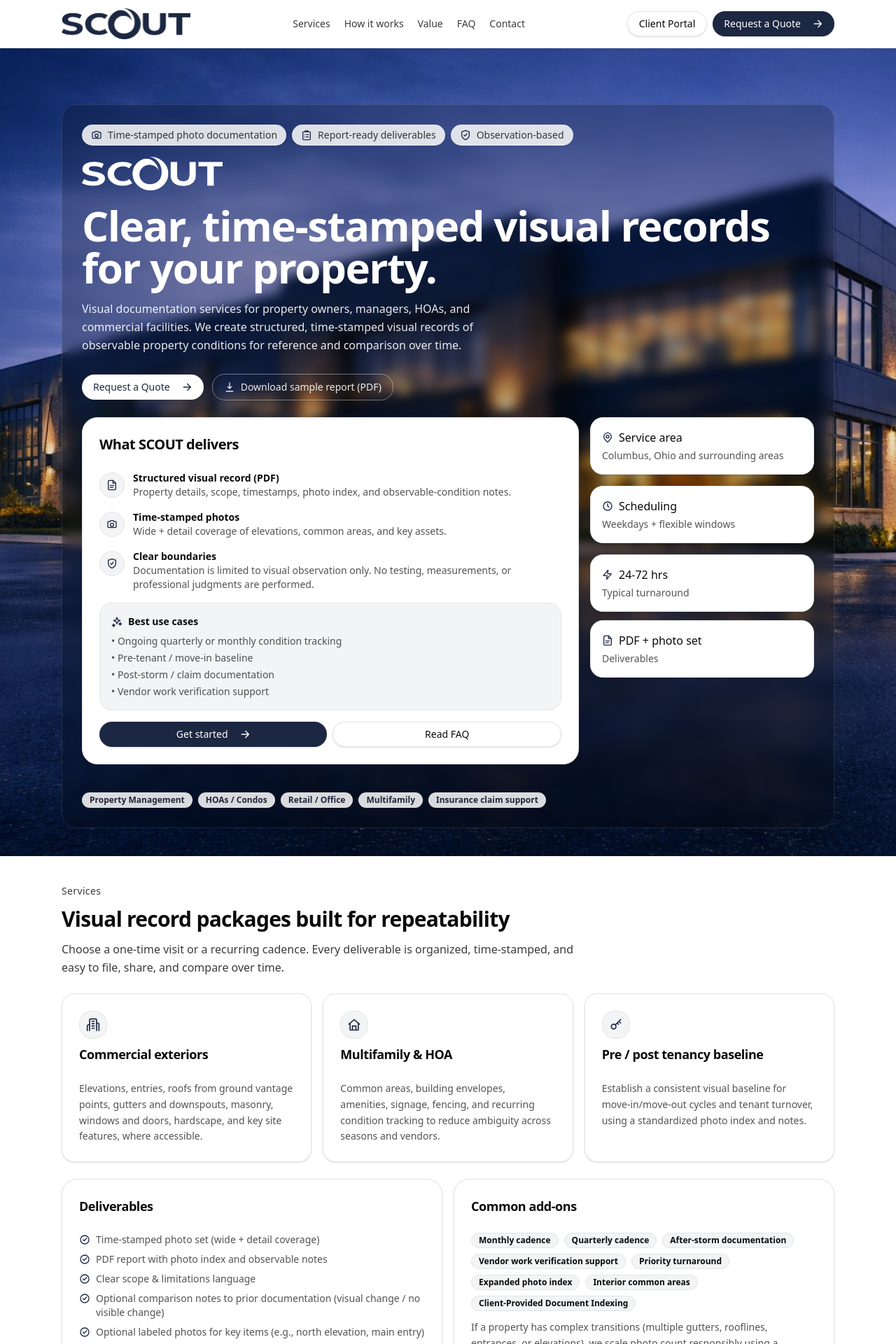
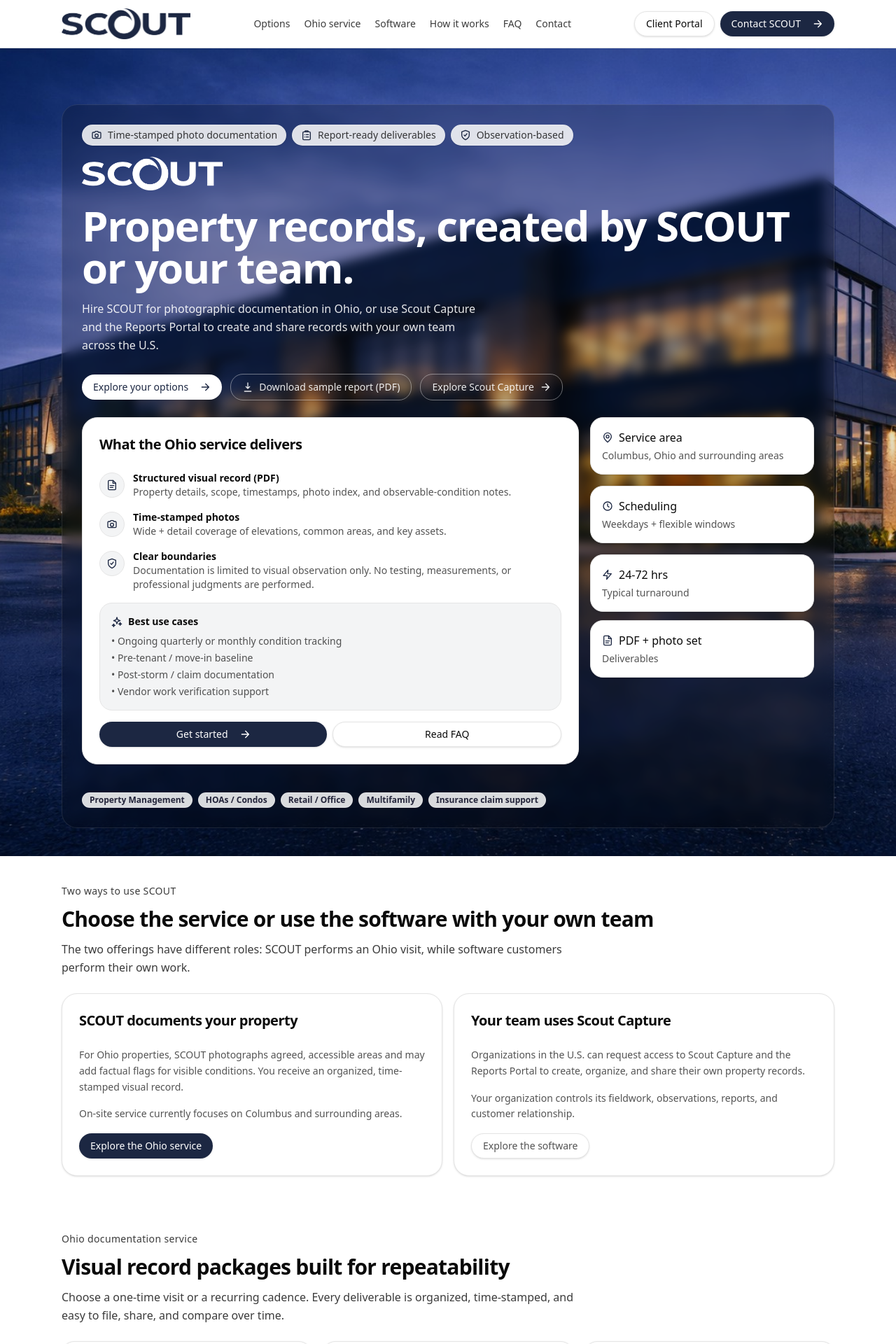
Before and after one commit to bennettb15/scout-site, a React (Vite) app: page / in a window 1280 px wide. Shown: the top 1920 px of the page at 70% size. Built offline with nearby package versions, Linux system fonts and the light colour scheme.

Commit message:
Present Ohio service and U.S. software offerings

```diff
--- a/api/contact.js
+++ b/api/contact.js
@@ -41,6 +41,7 @@ export default async function handler(req, res) {
 
     // Include ALL fields your frontend sends (safe even if unused)
     const {
+      interest,
       name,
       company,
       propertyAddress,
@@ -58,6 +59,7 @@ export default async function handler(req, res) {
     }
 
     const safeName = escapeHtml(String(name).trim()).slice(0, 120);
+    const safeInterest = escapeHtml(String(interest || "General inquiry").trim()).slice(0, 120);
     const safeCompany = escapeHtml(String(company || "").trim()).slice(0, 200);
     const safeEmail = escapeHtml(String(email).trim()).slice(0, 200);
     const safePhone = escapeHtml(String(phone || "").trim()).slice(0, 40);
@@ -82,6 +84,7 @@ html: `
     <h2>New Contact Form Submission</h2>
 
     <p><strong>Name:</strong> ${safeName}</p>
+    <p><strong>Interest:</strong> ${safeInterest}</p>
     <p><strong>Email:</strong> ${safeEmail}</p>
     ${safePhone ? `<p><strong>Phone:</strong> ${safePhone}</p>` : ""}
     ${safeCompany ? `<p><strong>Company / HOA:</strong> ${safeCompany}</p>` : ""}
--- a/index.html
+++ b/index.html
@@ -18,7 +18,7 @@
 
     <meta name="theme-color" content="#343655" />
     <meta name="viewport" content="width=device-width, initial-scale=1.0" />
-    <title>SCOUT | Visual Property Records</title>
+    <title>SCOUT | Property Documentation Service &amp; Software</title>
   </head>
   <body>
     <div id="root"></div>
--- a/src/ScoutMarketingSite.jsx
+++ b/src/ScoutMarketingSite.jsx
@@ -50,8 +50,8 @@ import {
 const BRAND = {
   name: "SCOUT",
   tagline: "Observe & Report",
-  descriptor: "Visual documentation services",
-  siteTitle: "SCOUT | Visual Property Records",
+  descriptor: "Property documentation service and software",
+  siteTitle: "SCOUT | Property Documentation Service & Software",
 
   // Matched to your navy mark
   brandNavy: "#1C2742",
@@ -67,7 +67,7 @@ const BRAND = {
   serviceArea: "Columbus, Ohio and surrounding areas",
   phone: "(614) 321-9845",
   email: "hello@scoutclear.com",
-  ctaPrimary: "Request a Quote",
+  ctaPrimary: "Contact SCOUT",
   ctaSecondary: "See How It Works",
   sampleReportLabel: "Download sample report (PDF)",
   sampleReportHref: "/scout-sample-report.pdf",
@@ -251,6 +251,7 @@ useEffect(() => {
   };
 
   const [form, setForm] = useState({
+  interest: "Ohio documentation service",
   name: "",
   company: "",
   email: "",
@@ -271,6 +272,7 @@ async function handleContactSubmit(e) {
 
   try {
     const payload = {
+      interest: form.interest,
       name: form.name,
       company: form.company,
       email: form.email,
@@ -290,6 +292,7 @@ async function handleContactSubmit(e) {
 
     setStatus("success");
     setForm({
+      interest: "Ohio documentation service",
       name: "",
       company: "",
       email: "",
@@ -306,9 +309,10 @@ async function handleContactSubmit(e) {
 
 
    const nav = [
-  { label: "Services", href: "#services" },
+  { label: "Options", href: "#options" },
+  { label: "Ohio service", href: "#services" },
+  { label: "Software", href: "#software" },
   { label: "How it works", href: "#how" },
-  { label: "Value", href: "#value" },
   { label: "FAQ", href: "#faq" },
   { label: "Contact", href: "#contact" },
 ];
@@ -467,24 +471,22 @@ async function handleContactSubmit(e) {
 
               <h1 className="text-3xl font-semibold tracking-tight text-white md:text-6xl">
 
-                Clear, time-stamped visual records for your property.
+                Property records, created by SCOUT or your team.
               </h1>
 
               <p className="mt-4 max-w-xl text-base font-medium leading-relaxed text-white/90">
 
 
-                {BRAND.descriptor} for property owners, managers, HOAs, and
-                commercial facilities. We create structured, time-stamped visual
-                records of observable property conditions for reference and comparison over time.
+                Hire SCOUT for photographic documentation in Ohio, or use Scout Capture and the Reports Portal to create and share records with your own team across the U.S.
               </p>
 
               <div className="mt-7 flex flex-col gap-3 sm:flex-row sm:items-center">
                 <Button
                   className="rounded-2xl bg-white text-[var(--brand)] hover:bg-white/90"
-                  onClick={() => scrollToSection("#contact")}
+                  onClick={() => scrollToSection("#options")}
 
                 >
-                  {BRAND.ctaPrimary}
+                  Explore your options
                   <ArrowRight className="ml-2 h-4 w-4" />
                 </Button>
 
@@ -506,6 +508,14 @@ async function handleContactSubmit(e) {
   <Download className="h-4 w-4 text-white/90" />
                   {BRAND.sampleReportLabel}
                 </a>
+                <button
+                  type="button"
+                  onClick={() => scrollToSection("#software")}
+                  className="inline-flex items-center justify-center gap-2 rounded-2xl border border-white/40 bg-transparent px-4 py-2 text-sm font-medium text-white/90 shadow-sm hover:bg-white/10"
+                >
+                  Explore Scout Capture
+                  <ArrowRight className="h-4 w-4" />
+                </button>
               </div>
 
               {/*<div className="mt-8 grid grid-cols-2 gap-3 sm:grid-cols-3">
@@ -521,7 +531,7 @@ async function handleContactSubmit(e) {
 
               <Card className="rounded-3xl shadow-sm">
                 <CardHeader>
-                  <CardTitle className="text-xl">What SCOUT delivers</CardTitle>
+                  <CardTitle className="text-xl">What the Ohio service delivers</CardTitle>
                 </CardHeader>
                 <CardContent className="space-y-4">
                   <div className="flex items-start gap-3">
@@ -676,8 +686,34 @@ async function handleContactSubmit(e) {
       </header>
 
       <Section
+        id="options"
+        eyebrow="Two ways to use SCOUT"
+        title="Choose the service or use the software with your own team"
+        subtitle="The two offerings have different roles: SCOUT performs an Ohio visit, while software customers perform their own work."
+      >
+        <div className="grid gap-4 md:grid-cols-2">
+          <Card className="rounded-3xl shadow-sm">
+            <CardHeader><CardTitle className="text-xl">SCOUT documents your property</CardTitle></CardHeader>
+            <CardContent className="space-y-4 text-sm leading-relaxed text-foreground/70">
+              <p>For Ohio properties, SCOUT photographs agreed, accessible areas and may add factual flags for visible conditions. You receive an organized, time-stamped visual record.</p>
+              <p>On-site service currently focuses on Columbus and surrounding areas.</p>
+              <Button className="rounded-2xl bg-[var(--brand)] text-white hover:opacity-90" onClick={() => scrollToSection("#services")}>Explore the Ohio service</Button>
+            </CardContent>
+          </Card>
+          <Card className="rounded-3xl shadow-sm">
+            <CardHeader><CardTitle className="text-xl">Your team uses Scout Capture</CardTitle></CardHeader>
+            <CardContent className="space-y-4 text-sm leading-relaxed text-foreground/70">
+              <p>Organizations in the U.S. can request access to Scout Capture and the Reports Portal to create, organize, and share their own property records.</p>
+              <p>Your organization controls its fieldwork, observations, reports, and customer relationship.</p>
+              <Button variant="outline" className="rounded-2xl hover:border-[var(--brand)]" onClick={() => scrollToSection("#software")}>Explore the software</Button>
+            </CardContent>
+          </Card>
+        </div>
+      </Section>
+
+      <Section
         id="services"
-        eyebrow="Services"
+        eyebrow="Ohio documentation service"
         title="Visual record packages built for repeatability"
         subtitle="Choose a one-time visit or a recurring cadence. Every deliverable is organized, time-stamped, and easy to file, share, and compare over time."
         /*className="py-10 md:py-14"*/
@@ -761,8 +797,25 @@ async function handleContactSubmit(e) {
 
 
       <Section
+        id="software"
+        eyebrow="Software for U.S. organizations"
+        title="Put the visual record workflow in your team's hands"
+        subtitle="Scout Capture and the Reports Portal help your organization collect photos and notes, organize records, and share reports. Your team decides what work to perform and what conclusions to make."
+      >
+        <div className="grid gap-4 md:grid-cols-3">
+          <Feature icon={Camera} title="Capture in the field" desc="Collect property photos, timestamps, metadata, and descriptive notes with Scout Capture." />
+          <Feature icon={ClipboardList} title="Organize the record" desc="Keep photos and visible-condition flags together in a consistent property record." />
+          <Feature icon={FileText} title="Share reports" desc="Generate report files and make them available to authorized users through the Reports Portal." />
+        </div>
+        <div className="mt-6 rounded-3xl border border-border bg-[var(--brand)]/5 p-6 shadow-sm md:flex md:items-center md:justify-between md:gap-6">
+          <p className="max-w-3xl text-sm leading-relaxed text-foreground/70">Organizations may use the software for documentation or other work they are authorized to perform, including inspections. Each organization is responsible for its work, licenses, and customer agreements. Software access does not include an on-site SCOUT visit.</p>
+          <Button className="mt-4 shrink-0 rounded-2xl bg-[var(--brand)] text-white hover:opacity-90 md:mt-0" onClick={() => { setForm((p) => ({ ...p, interest: "Scout Capture software" })); scrollToSection("#contact"); }}>Ask about software access</Button>
+        </div>
+      </Section>
+
+      <Section
         id="how"
-        eyebrow="Process"
+        eyebrow="Ohio service process"
         title="A simple workflow that produces consistent records"
         subtitle="We aim for clarity and repeatability. The same structure is used for each visit so differences over time are obvious."
        /*className="py-10 md:py-14"*/
@@ -943,12 +996,20 @@ async function handleContactSubmit(e) {
         id="faq"
         eyebrow="FAQ"
         title="Answers to the questions clients ask first"
-        subtitle="If you have a question that’s not covered here, contact us and we’ll respond quickly."
+        subtitle="Questions about the Ohio service or Scout Capture? Contact us and we’ll respond."
       >
         <div className="grid gap-4 md:grid-cols-2">
           <FAQItem
             q="Is SCOUT a home or property inspection service?"
-            a="No. SCOUT documents what is visually observable at the time of service. Deliverables are structured photographic records intended for reference and comparison, not evaluation or analysis."
+            a="SCOUT's Ohio service provides photographic documentation of agreed, accessible areas and may flag visible conditions factually. It does not include testing, measurements, diagnoses, or repair recommendations."
+          />
+          <FAQItem
+            q="Can my company use Scout Capture for its own inspections?"
+            a="Yes, if your organization is authorized to perform that work. Your company controls its fieldwork, findings, reports, licensing, and customer agreements. SCOUT provides the software; it does not perform or approve your inspection."
+          />
+          <FAQItem
+            q="Where are the two offerings available?"
+            a="SCOUT's on-site documentation service is offered in Ohio, currently focused on the Columbus area. Scout Capture software is for organizations in the United States."
           />
           <FAQItem
             q="What do you mean by ‘observable notes’?"
@@ -967,7 +1028,7 @@ async function handleContactSubmit(e) {
             a="Only if access is explicitly provided and it is safe and reasonably accessible. Otherwise, documentation is limited to accessible vantage points."
           />
           <FAQItem
-            q="How fast do you deliver?"
+            q="How fast do you deliver Ohio service records?"
             a="Typical turnaround is 24-72 hours depending on scope and photo volume. Priority turnaround is available for time-sensitive situations."
           />
         </div>
@@ -978,8 +1039,8 @@ async function handleContactSubmit(e) {
 
     className="py-16 md:py-20"
     eyebrow="Contact"
-    title="Request a quote or schedule a walkthrough"
-    subtitle="Send the basics and we’ll reply with a scoped price and the next available window."
+    title="Ask about the Ohio service or Scout Capture"
+    subtitle="Tell us which offering interests you. For on-site documentation, we’ll reply with scope and scheduling details."
       >
         <div className="grid gap-4 md:grid-cols-5">
           <Card className="rounded-3xl shadow-sm md:col-span-3">
@@ -1005,6 +1066,18 @@ onChange={(e) => {
     />
 
     <div className="grid gap-3 md:grid-cols-2">
+      <div className="space-y-1 md:col-span-2">
+        <label htmlFor="scout-interest" className="text-xs font-medium text-foreground/70">I’m interested in</label>
+        <select
+          id="scout-interest"
+          value={form.interest}
+          onChange={(e) => setForm((p) => ({ ...p, interest: e.target.value }))}
+          className="flex h-10 w-full rounded-2xl border border-input bg-background px-3 py-2 text-sm text-foreground"
+        >
+          <option>Ohio documentation service</option>
+          <option>Scout Capture software</option>
+        </select>
+      </div>
       <div className="space-y-1">
         <label className="text-xs font-medium text-foreground/70">Name</label>
         <Input
@@ -1085,7 +1158,7 @@ onChange={(e) => {
 
       <div className="space-y-1 md:col-span-2">
         <label className="text-xs font-medium text-foreground/70">
-          Property address
+          Property address (Ohio service only)
         </label>
         <Input
   value={form.propertyAddress}
@@ -1102,7 +1175,7 @@ onChange={(e) => {
 
       <div className="space-y-1 md:col-span-2">
         <label className="text-xs font-medium text-foreground/70">
-          What do you need documented?
+          What would you like to do?
         </label>
         <Textarea
           value={form.message}
@@ -1111,7 +1184,7 @@ onChange={(e) => {
   setForm((p) => ({ ...p, message: e.target.value }));
 }}
 
-          placeholder="Example: baseline for a new tenant, quarterly tracking, after-storm documentation..."
+          placeholder="Tell us about the property documentation you need or how your team would use Scout Capture."
           className="min-h-[110px] rounded-2xl"
           required
         />
@@ -1237,7 +1310,7 @@ onChange={(e) => {
                 />
               </div>
               <div className="mt-1 text-sm text-foreground/70">
-                {BRAND.descriptor} · {BRAND.serviceArea}
+                Ohio documentation service · U.S. software access
               </div>
               <div className="mt-2 text-xs text-foreground/60">
                 © {new Date().getFullYear()} Scout Systems LLC. All rights reserved.
@@ -1258,11 +1331,7 @@ onChange={(e) => {
           </div>
 
           <div className="mt-6 rounded-2xl border border-border bg-[var(--brand)]/5 p-4 text-xs leading-relaxed text-foreground/70">
-            <strong className="text-[var(--brand)]">Important:</strong> SCOUT
-            provides visual documentation of observable property features only.
-            SCOUT does not perform inspections, evaluations, assessments,
-            analysis, testing, measurements, or professional opinions of any
-            kind.
+            SCOUT's Ohio on-site service provides visual documentation of observable property features. Organizations using Scout Capture perform and are responsible for their own work.
           </div>
         </div>
       </footer>
--- a/src/TermsPage.jsx
+++ b/src/TermsPage.jsx
@@ -88,7 +88,7 @@ const terms = {
         id: "software-commercial",
         title: "Fees, renewal, and cancellation",
         paragraphs: [
-          "The accepted order or checkout summary should state the subscription price, billing frequency, start date, renewal terms, and how to cancel. Any separate onboarding, support, or professional service charges should be stated there as well. These proposed terms do not create a paid subscription or an automatic renewal by themselves.",
+          "The accepted order or checkout summary should state the subscription price, billing frequency, start date, and renewal terms. The organization may cancel renewal at any time. Cancellation stops future billing, while software access continues until the end of the current paid period. Any separate onboarding, support, or professional service charges should be stated in the order. These proposed terms do not create a paid subscription or an automatic renewal by themselves.",
         ],
       },
       {
```
